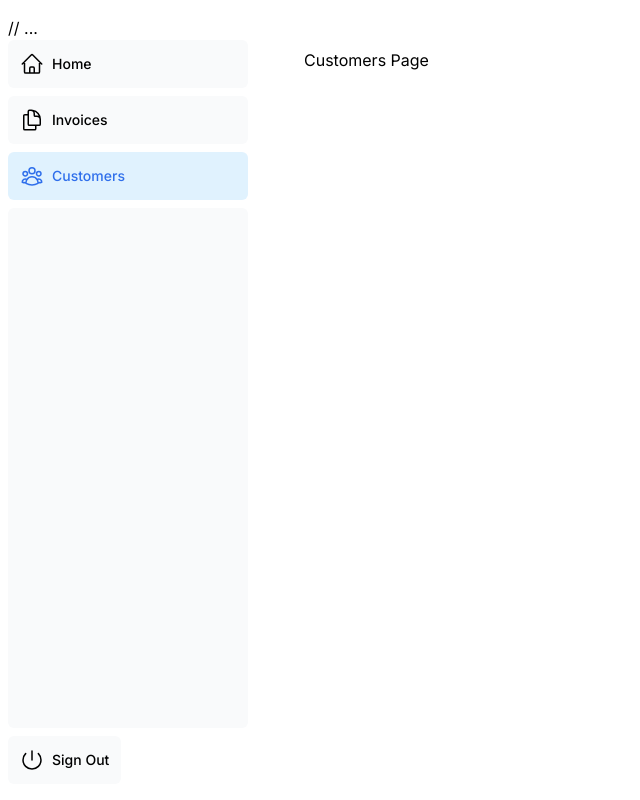
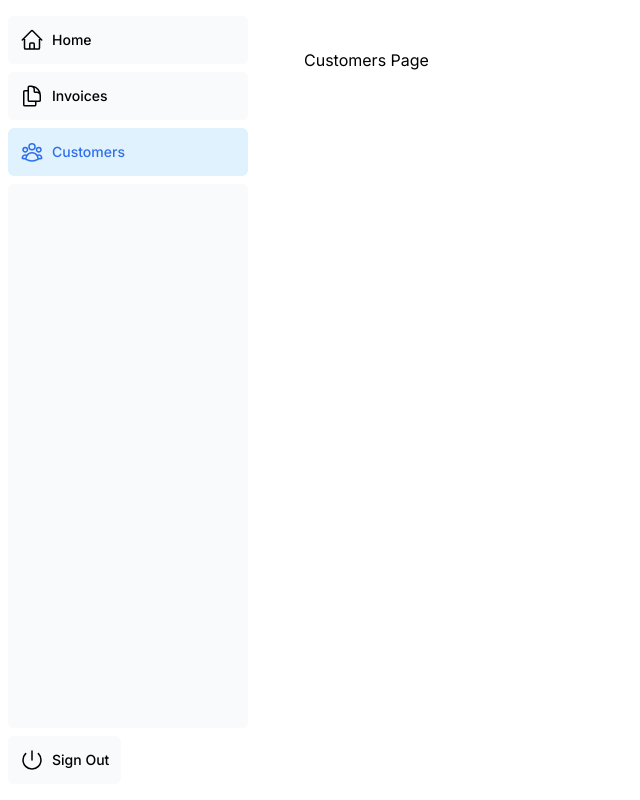
Before and after one commit to ItaloGustavoS/First-Next-Js-App, a Next.js app in the folder nextjs-dashboard/: page /dashboard/customers in a window 1280 px wide. Shown: the whole page, without its empty margins (0-640 px from the left). Built offline with nearby package versions, Linux system fonts and the light colour scheme; a web font is replaced by a local one.

Commit message:
Remove comment in SideNav component
This commit removes a comment from the SideNav component in the Next.js dashboard application. The comment did not provide any useful information and was removed to simplify the code.

```diff
--- a/nextjs-dashboard/app/dashboard/sidenav.tsx
+++ b/nextjs-dashboard/app/dashboard/sidenav.tsx
@@ -7,7 +7,6 @@ import { signOut } from '@/auth';
 export default function SideNav() {
   return (
     <div className="flex h-full flex-col px-3 py-4 md:px-2">
-      // ...
       <div className="flex grow flex-row justify-between space-x-2 md:flex-col md:space-x-0 md:space-y-2">
         <NavLinks />
         <div className="hidden h-auto w-full grow rounded-md bg-gray-50 md:block"></div>
```
